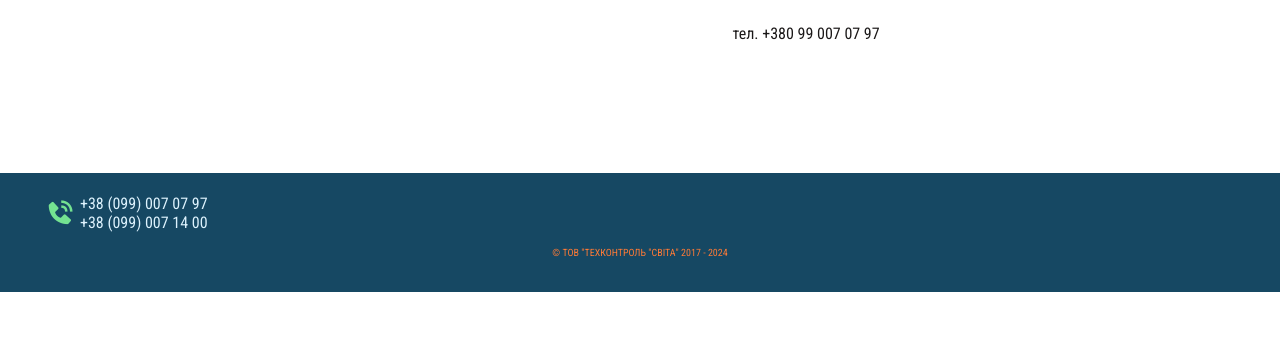
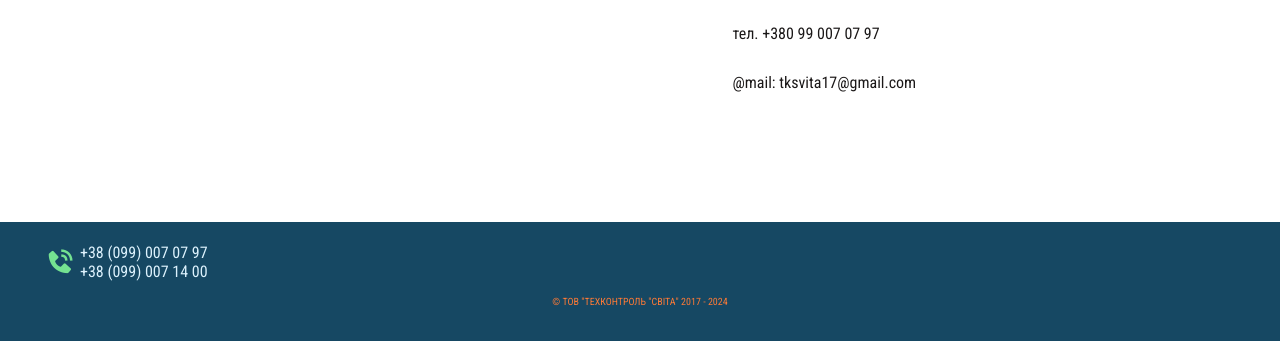
Before and after one commit to Pol9k/tksvita, a plain HTML site: page index.html in a window 1280 px wide. Shown: the part 4576-4917 px from the top of the page. Before the commit the page ends 4868 px from the top, so only its background shows below. Drawn offline with nearby package versions, Linux system fonts and the light colour scheme.

Commit message:
Add files via upload

```diff
--- a/index.html
+++ b/index.html
@@ -325,6 +325,9 @@
         <p class="feedback__text">
           тел. +380 99 007 07 97
         </p>
+        <p class="feedback__text">
+          @mail: tksvita17@gmail.com
+        </p>
 
 <!--        <input class="feedback__input" type="text" placeholder="Ім'я">-->
 <!--        <input class="feedback__input" type="text" placeholder="Тлф">-->
```
